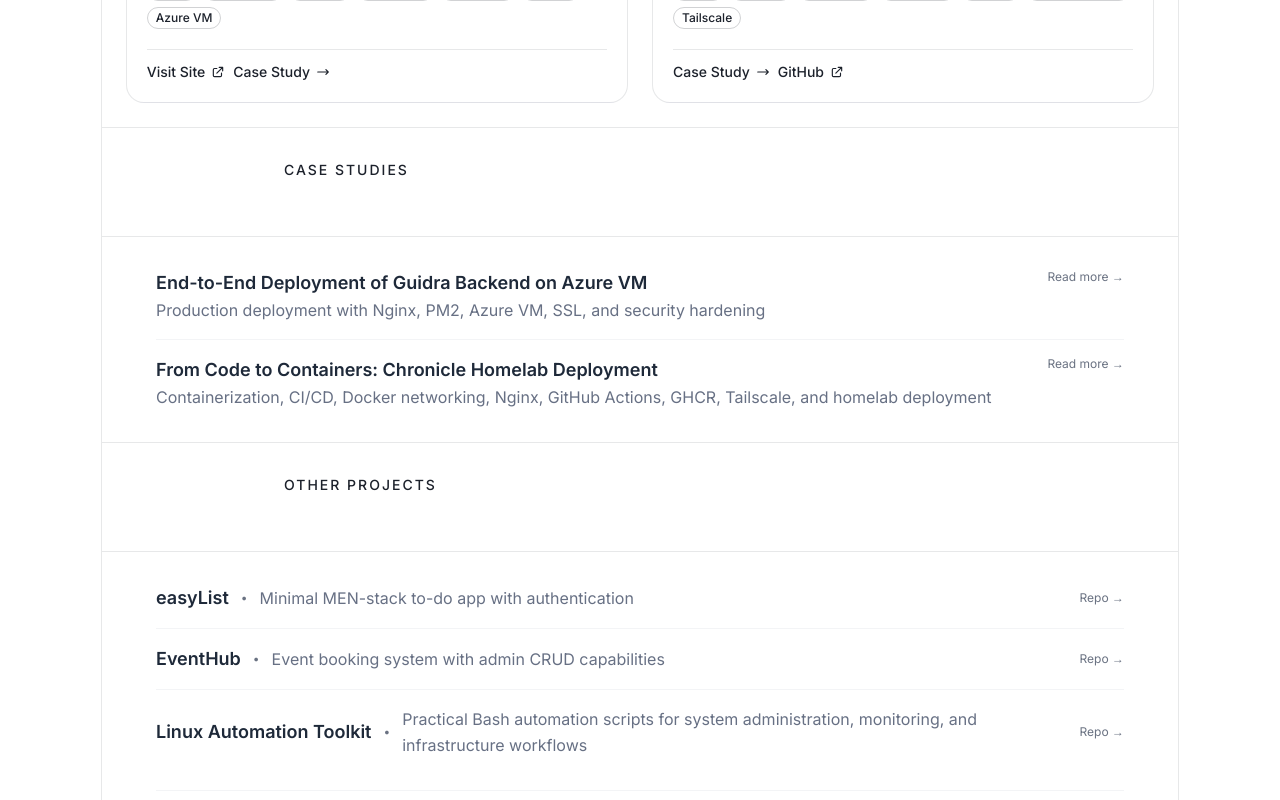
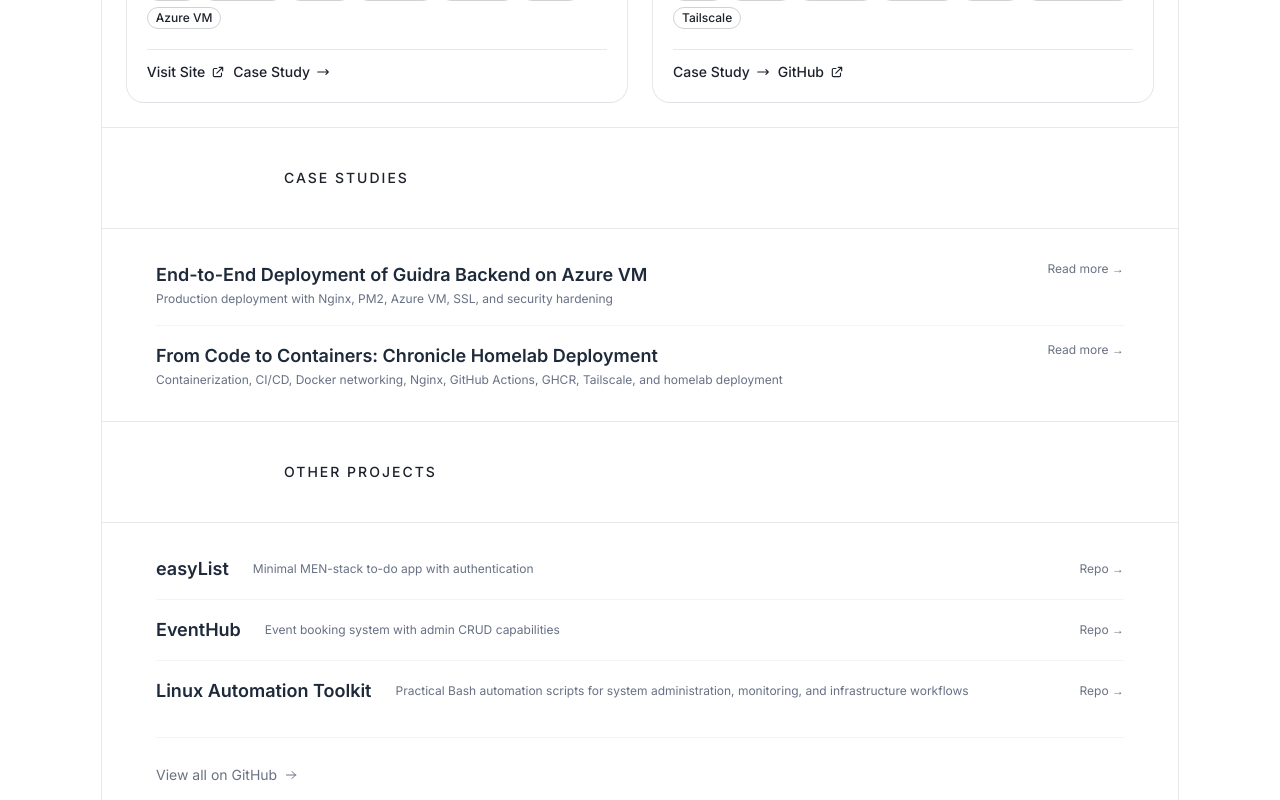
Before and after one commit to mrtuxcoder/my-minimal-portfolio, a Next.js app: page / in a window 1280 px wide. Shown: the part 2320-3120 px from the top of the page. Built offline with nearby package versions, Linux system fonts and the light colour scheme.

Commit message:
fix some inconsistency

```diff
--- a/src/app/components/home/featured-work/index.tsx
+++ b/src/app/components/home/featured-work/index.tsx
@@ -251,11 +251,13 @@
 
           {/* Case Studies */}
           <div className="border-t border-primary/10">
-            <div className="max-w-3xl mx-auto px-4 py-8 sm:px-7 sm:py-10 lg:py-8">
-              <h3 className="text-sm tracking-[2px] text-primary uppercase font-medium mb-6">
+               <div className="flex flex-col max-w-3xl mx-auto py-10 px-4 sm:px-7">
+            <div className="flex flex-col xs:flex-row gap-5 items-center justify-between">
+              <p className="text-sm tracking-[2px] text-primary uppercase font-medium">
                 Case Studies
-              </h3>
+              </p>
             </div>
+          </div>
 
             <div className="border-t border-primary/10">
               <div className="max-w-5xl mx-auto px-4 py-8 sm:px-7 sm:py-10 lg:py-8">
@@ -269,10 +271,10 @@
                 >
                   <div className="flex flex-col sm:flex-row sm:items-start justify-between gap-2">
                     <div className="flex-1">
-                      <h4 className="text-lg font-semibold text-gray-800 dark:text-gray-200">
+                      <h3 className="text-lg font-semibold text-gray-800 dark:text-gray-200">
                         End-to-End Deployment of Guidra Backend on Azure VM
-                      </h4>
-                      <p className="text-base text-secondary flex-1 leading-relaxed">
+                      </h3>
+                      <p className="text-xs text-base text-secondary flex-1 leading-relaxed">
                         Production deployment with Nginx, PM2, Azure VM, SSL, and security hardening
                       </p>
                     </div>
@@ -293,10 +295,10 @@
                 >
                   <div className="flex flex-col sm:flex-row sm:items-start justify-between gap-2">
                     <div className="flex-1">
-                      <h4 className="text-lg font-semibold text-gray-800 dark:text-gray-200">
+                      <h3 className="text-lg font-semibold text-gray-800 dark:text-gray-200">
                         From Code to Containers: Chronicle Homelab Deployment
-                      </h4>
-                      <p className="text-base text-secondary flex-1 leading-relaxed">
+                      </h3>
+                      <p className="text-xs text-base text-secondary flex-1 leading-relaxed">
                         Containerization, CI/CD, Docker networking, Nginx, GitHub Actions, GHCR, Tailscale, and homelab deployment
                       </p>
                     </div>
@@ -314,11 +316,13 @@
 
           {/* Other Projects */}
           <div className="border-t border-primary/10">
-            <div className="max-w-3xl mx-auto px-4 py-8 sm:px-7 sm:py-10 lg:py-8">
-              <h3 className="text-sm tracking-[2px] text-primary uppercase font-medium mb-6">
+               <div className="flex flex-col max-w-3xl mx-auto py-10 px-4 sm:px-7">
+            <div className="flex flex-col xs:flex-row gap-5 items-center justify-between">
+              <p className="text-sm tracking-[2px] text-primary uppercase font-medium">
                 Other Projects
-              </h3>
+              </p>
             </div>
+          </div>
 
             <div className="border-t border-primary/10">
               <div className="max-w-5xl mx-auto px-4 py-8 sm:px-7 sm:py-10 lg:py-8">
@@ -335,9 +339,9 @@
                             {project.title}
                           </h4>
                           <span className="hidden sm:inline text-xs text-gray-500 dark:text-gray-400">
-                            •
+
                           </span>
-                          <p className="text-base text-secondary flex-1 leading-relaxed">
+                          <p className="text-xs text-secondary flex-1 leading-relaxed">
                             {project.description}
                           </p>
                         </div>
```
